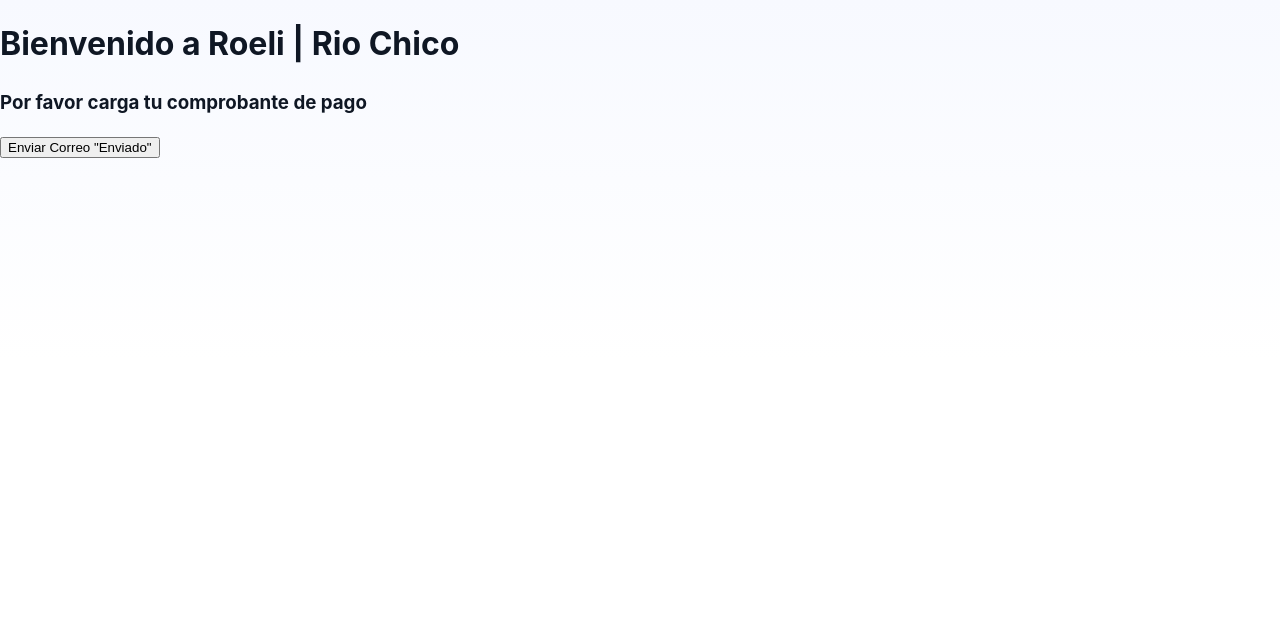
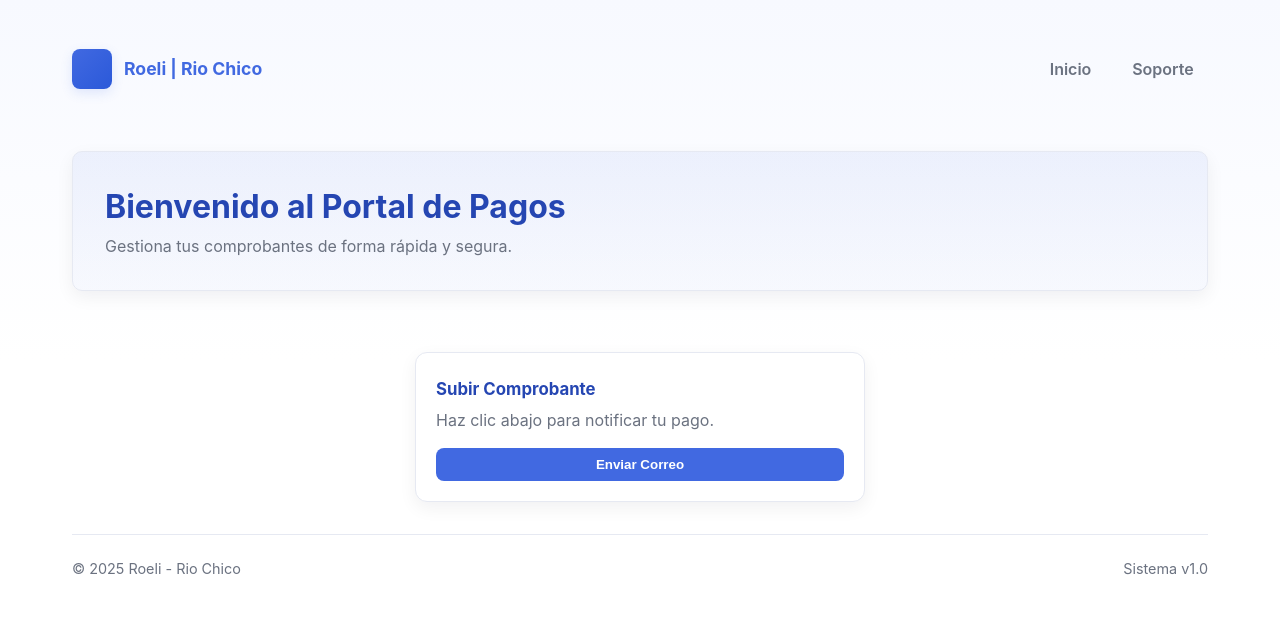
Before and after one commit to miguelmichelangelli/Roeli-Rio-Chico, a plain HTML site: page front/index.html in a window 1280 px wide. Drawn offline with Linux system fonts and the light colour scheme.

Commit message:
Versión 1.0.2

```diff
--- a/front/index.html
+++ b/front/index.html
@@ -1,5 +1,5 @@
 <!DOCTYPE html>
-<html lang="en">
+<html lang="es">
 <head>
     <meta charset="UTF-8">
     <meta name="viewport" content="width=device-width, initial-scale=1.0">
@@ -7,12 +7,47 @@
     <title>Roeli | Rio Chico</title>
 </head>
 <body>
-    <h1>Bienvenido a Roeli | Rio Chico</h1>
-    <h3>Por favor carga tu comprobante de pago</h3>
-    <form action="http://localhost:3000/enviar-aviso" method="POST">
 
-        <button type="submit">Enviar Correo "Enviado"</button>
+    <div class="container">
 
-    </form>
+        <header class="header">
+            <a href="#" class="brand">
+                <div class="logo"></div> Roeli | Rio Chico
+            </a>
+            <nav class="nav">
+                <a href="#">Inicio</a>
+                <a href="#">Soporte</a>
+            </nav>
+        </header>
+
+        <section class="hero">
+            <div class="hero-card">
+                <h1>Bienvenido al Portal de Pagos</h1>
+                <p>Gestiona tus comprobantes de forma rápida y segura.</p>
+            </div>
+        </section>
+
+        <main class="grid" style="display: flex; justify-content: center; width: 100%;">
+
+            <div class="card" style="width: 100%; max-width: 450px;">
+                <h3>Subir Comprobante</h3>
+                <p style="margin-bottom: 1rem;">Haz clic abajo para notificar tu pago.</p>
+
+                <form action="http://localhost:3000/enviar-aviso" method="POST" class="form-row">
+                    <button type="submit" class="btn center" style="width: 100%;">
+                        Enviar Correo
+                    </button>
+                </form>
+            </div>
+
+            </main>
+
+        <footer class="footer">
+            <span>© 2025 Roeli - Rio Chico</span>
+            <span>Sistema v1.0</span>
+        </footer>
+
+    </div>
+
 </body>
 </html>
--- a/front/styles.css
+++ b/front/styles.css
@@ -158,6 +158,7 @@ body{
 .btn{
   display:inline-flex;
   align-items:center;
+  justify-content: center;
   gap:.6rem;
   padding:.55rem .9rem;
   background:var(--royal);
```
